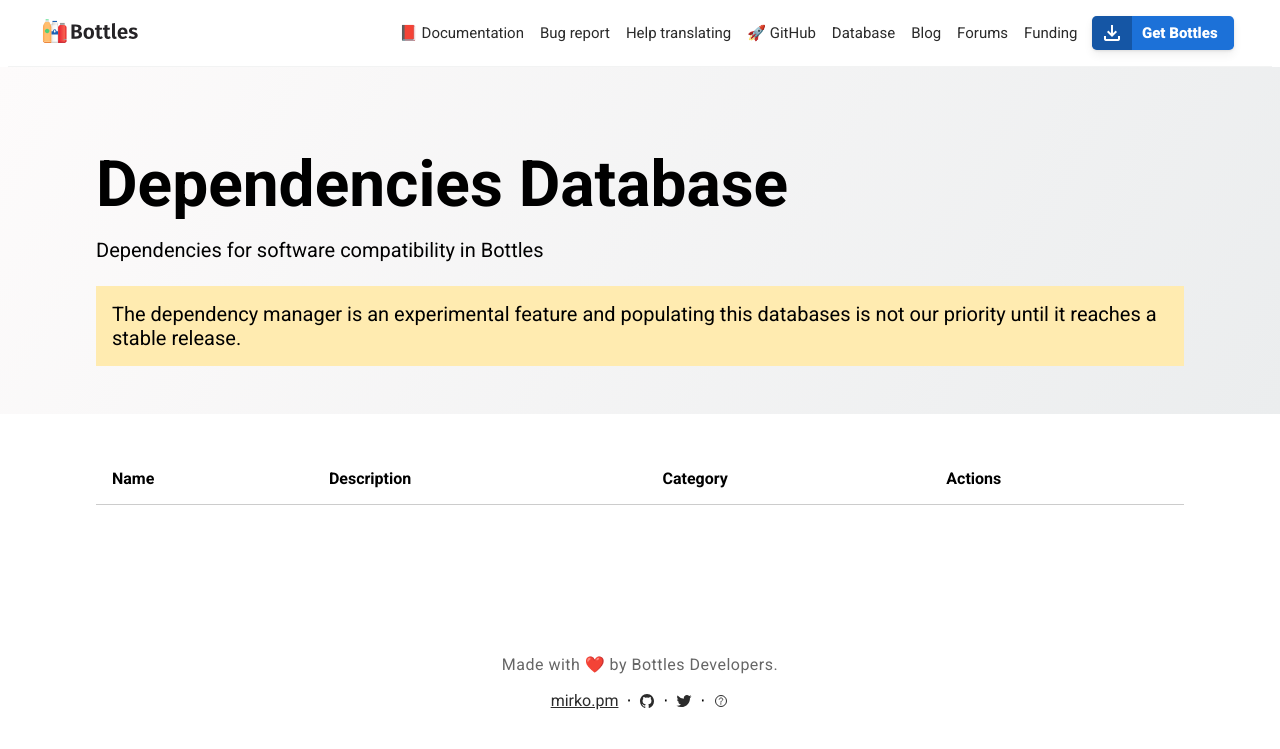
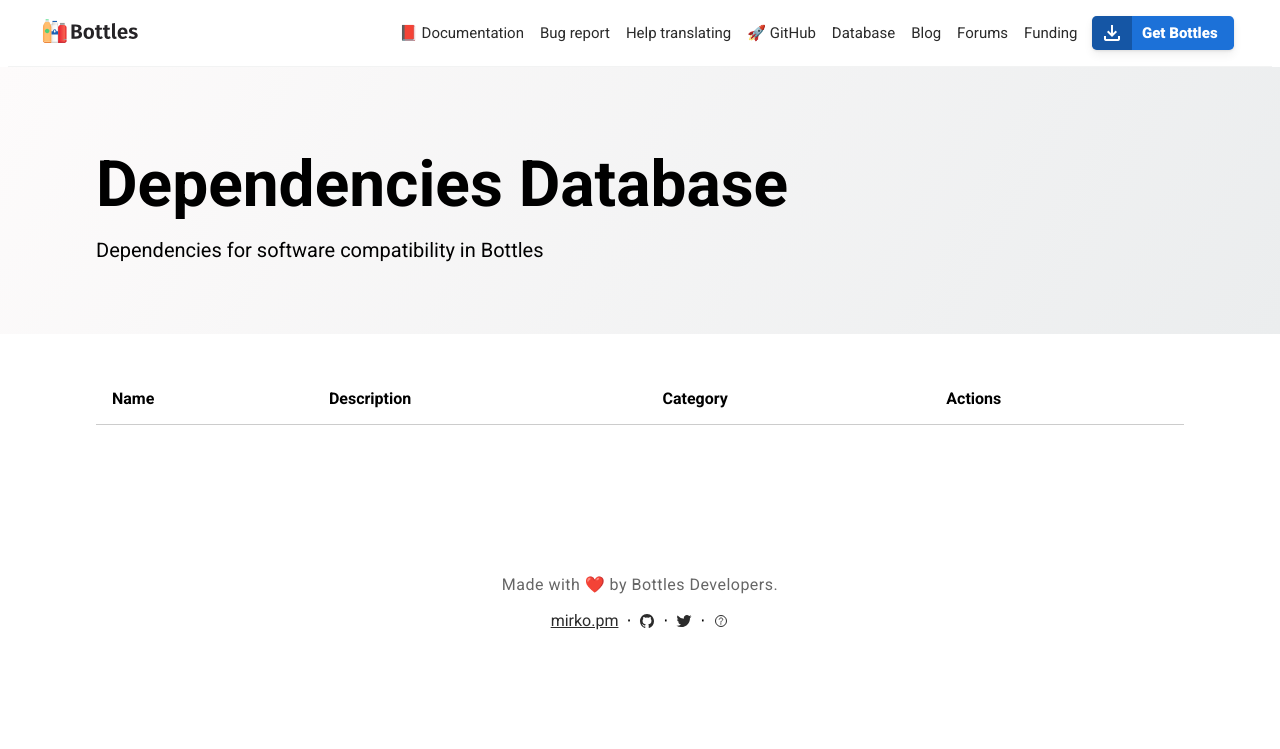
Before and after one commit to bottlesdevs/website, a Jekyll site: the page built from database/dependencies.md, in a window 1280 px wide. Shown: the top 749 px of the page. Built offline with Jekyll 4.4.1, drawn with Linux system fonts in a browser that asks for light colours; nearby versions of some CDN libraries; comment, search, counter and statistics services are not loaded.

Commit message:
remove experimental notice for deps db

```diff
--- a/database/dependencies.md
+++ b/database/dependencies.md
@@ -6,10 +6,6 @@
 	<div class="container large">
 		<h1>Dependencies Database</h1>
 		<p>Dependencies for software compatibility in Bottles</p>
-		<div class="warning">
-			<p>The dependency manager is an experimental feature and populating this
-				databases is not our priority until it reaches a stable release.</p>
-		</div>
 	</div>
 </section>
 
```
